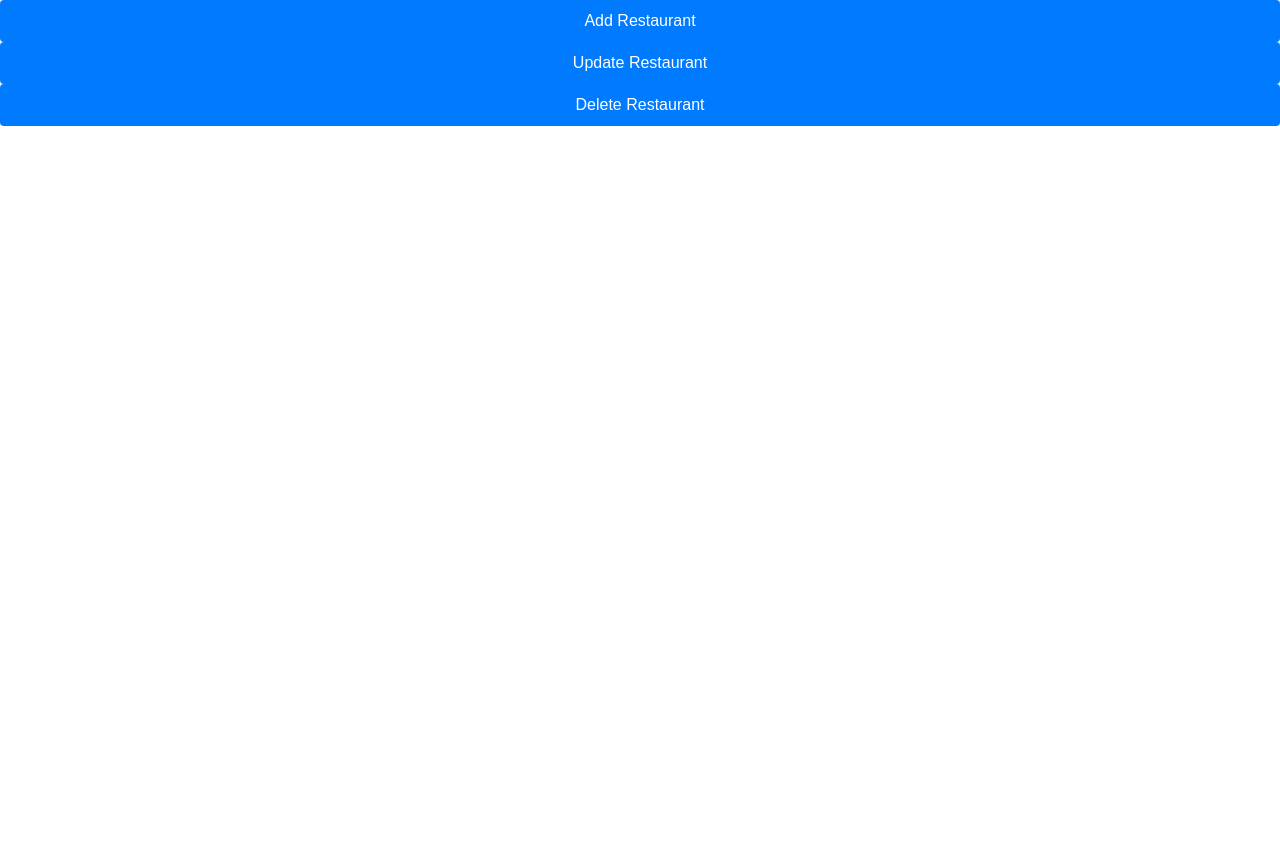
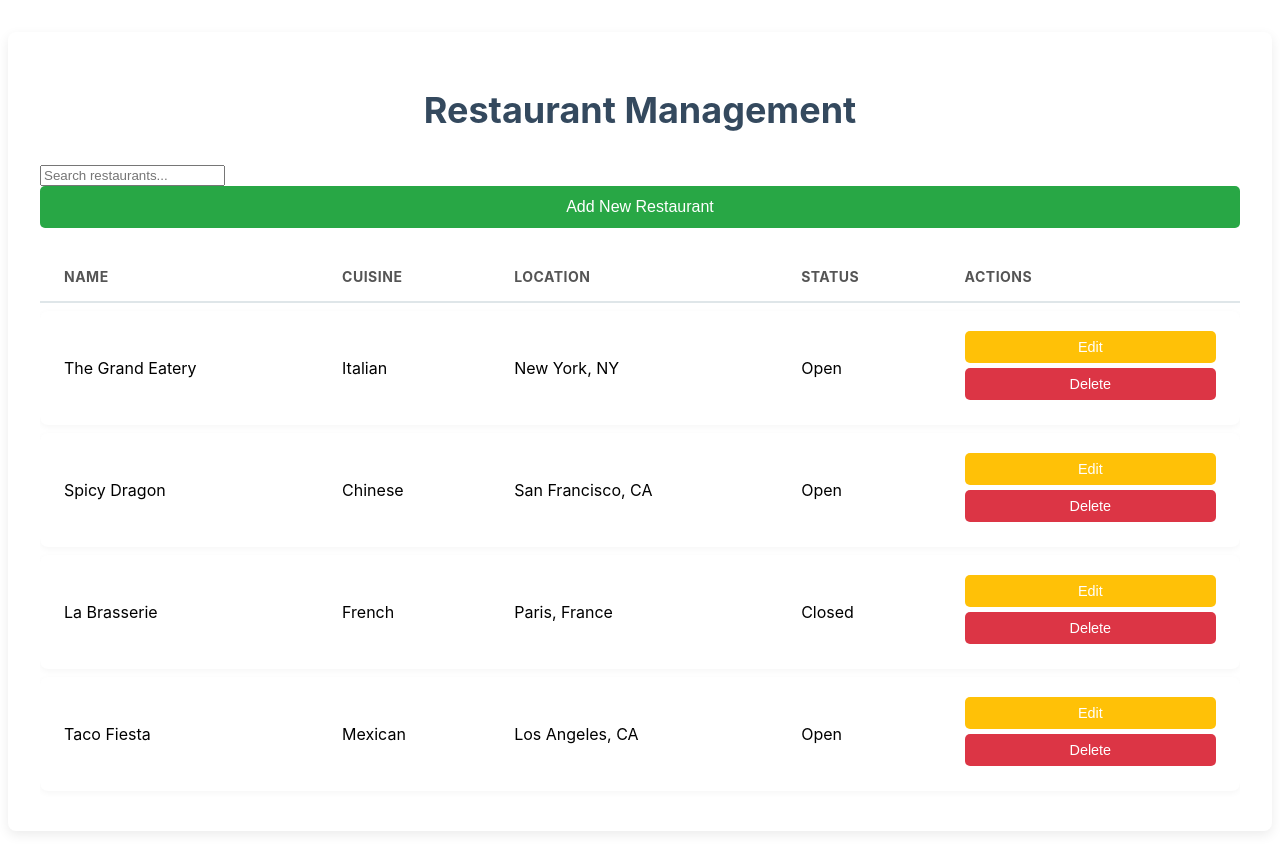
Before and after one commit to JafarMahmood123/AdminDashBoard_Hotel_Restaurant_Reservation, a React (Create React App) app: page /restaurant-management in a window 1280 px wide. Before the commit the page ends 800 px from the top, so only its background shows below. Built offline with nearby package versions, Linux system fonts and the light colour scheme.

Commit message:
Add Hotel and Restaurant Management Pages

```diff
--- a/src/App.js
+++ b/src/App.js
@@ -1,9 +1,9 @@
 import { BrowserRouter as Router, Routes, Route } from "react-router-dom";
 import LogInPage from "./pages/LogInPage/LogInPage.js";
 import HomePage from "./pages/HomePage/HomePage.jsx";
-import RestaurantManagement from "./pages/RestaurantManagement/RestaurantManagement.js";
-import HotelManagement from "./pages/HotelManagement/HotelManagement.js";
 import UserManagementPage from "./pages/UserManagementPage/UserManagementPage.jsx";
+import RestaurantManagementPage from "./pages/RestaurantManagementPage/RestaurantManagementPage.jsx";
+import HotelManagementPage from "./pages/HotelManagementPage/HotelManagementPage.jsx";
 
 function App() {
   return (
@@ -13,8 +13,8 @@ function App() {
           <Route path="/login" element={<LogInPage />} />
           <Route path="/homepage" element={<HomePage />} />
           <Route path="/user-management" element={<UserManagementPage />} />
-          <Route path="/restaurant-management" element={<RestaurantManagement />} />
-          <Route path="/hotel-management" element={<HotelManagement />} />
+          <Route path="/restaurant-management" element={<RestaurantManagementPage />} />
+          <Route path="/hotel-management" element={<HotelManagementPage />} />
           <Route path="/event-management" element={<HomePage />} />
           <Route path="/" element={<LogInPage />} />
         </Routes>
--- a/src/pages/HotelManagement/HotelManagement.js
+++ /dev/null
@@ -1,12 +0,0 @@
-const HotelManagement = () => {
-
-  return (
-    <div>
-        <button type="submit">Add Hotel</button>
-        <button type="submit">Update Hotel</button>
-        <button type="submit">Delete Hotel</button>
-    </div>
-  );
-};
-
-export default HotelManagement;
--- /dev/null
+++ b/src/pages/HotelManagementPage/HotelManagementPage.css
@@ -0,0 +1,18 @@
+/* --- Main Page Container for Hotel Management --- */
+.hotel-management-page {
+  max-width: 1200px;
+  margin: 2rem auto; /* Center the content */
+  padding: 2rem;
+  background-color: var(--bg-color, #ffffff);
+  border-radius: var(--border-radius, 8px);
+  box-shadow: var(--shadow, 0 4px 12px rgba(0, 0, 0, 0.08));
+}
+
+/* --- Page Header --- */
+.hotel-management-header h1 {
+  font-size: 2.25rem;
+  font-weight: 700;
+  color: var(--text-color, #34495e);
+  text-align: center;
+  margin-bottom: 2rem;
+}
--- /dev/null
+++ b/src/pages/HotelManagementPage/HotelManagementPage.jsx
@@ -0,0 +1,68 @@
+import React, { useMemo } from 'react';
+import Table from '../../components/Table/Table'; // Reusing our Table component
+import './HotelManagementPage.css'; // Page-specific styles
+
+// Sample data for hotels - replace with your actual data
+const hotels = [
+  { id: 1, name: 'The Royal Pinnacle', location: 'Dubai, UAE', rating: 5, status: 'Available' },
+  { id: 2, name: 'Sunset Lodge', location: 'Santorini, Greece', rating: 5, status: 'Booked Out' },
+  { id: 3, name: 'Mountain Retreat', location: 'Aspen, CO', rating: 4, status: 'Available' },
+  { id: 4, name: 'Oceanview Getaway', location: 'Malibu, CA', rating: 4, status: 'Maintenance' },
+];
+
+const HotelManagementPage = () => {
+  // Define the columns for the hotel table
+  const columns = useMemo(
+    () => [
+      {
+        header: 'Name',
+        accessor: 'name',
+      },
+      {
+        header: 'Location',
+        accessor: 'location',
+      },
+      {
+        header: 'Rating',
+        accessor: 'rating',
+        // Example of custom rendering to add a star icon
+        Cell: ({ row }) => <span>{row.rating} ★</span>,
+      },
+      {
+        header: 'Status',
+        accessor: 'status',
+      },
+      {
+        header: 'Actions',
+        accessor: 'actions',
+        // Use a custom Cell renderer for the action buttons
+        Cell: ({ row }) => (
+          <div className="action-buttons">
+            <button className="edit-btn" onClick={() => alert(`Editing hotel ${row.id}`)}>Edit</button>
+            <button className="delete-btn" onClick={() => alert(`Deleting hotel ${row.id}`)}>Delete</button>
+          </div>
+        ),
+      },
+    ],
+    []
+  );
+
+  return (
+    <div className="hotel-management-page">
+      <header className="hotel-management-header">
+        <h1>Hotel Management</h1>
+      </header>
+
+      <div className="toolbar">
+        <div className="search-bar">
+          <input type="text" placeholder="Search hotels..." />
+        </div>
+        <button className="add-user-btn">Add New Hotel</button>
+      </div>
+
+      <Table columns={columns} data={hotels} />
+    </div>
+  );
+};
+
+export default HotelManagementPage;
--- a/src/pages/RestaurantManagement/RestaurantManagement.js
+++ /dev/null
@@ -1,12 +0,0 @@
-const RestaurantManagement = () => {
-
-  return (
-    <div>
-        <button type="submit">Add Restaurant</button>
-        <button type="submit">Update Restaurant</button>
-        <button type="submit">Delete Restaurant</button>
-    </div>
-  );
-};
-
-export default RestaurantManagement;
--- /dev/null
+++ b/src/pages/RestaurantManagementPage/RestaurantManagementPage.css
@@ -0,0 +1,23 @@
+/* --- Main Page Container for Restaurant Management --- */
+.restaurant-management-page {
+  max-width: 1200px;
+  margin: 2rem auto; /* Center the content */
+  padding: 2rem;
+  background-color: var(--bg-color, #ffffff);
+  border-radius: var(--border-radius, 8px);
+  box-shadow: var(--shadow, 0 4px 12px rgba(0, 0, 0, 0.08));
+}
+
+/* --- Page Header --- */
+.restaurant-management-header h1 {
+  font-size: 2.25rem;
+  font-weight: 700;
+  color: var(--text-color, #34495e);
+  text-align: center;
+  margin-bottom: 2rem;
+}
+
+/* The styles for the toolbar, search bar, and add button
+  are inherited from the global styles or UserManagementPage.css,
+  but you can override them here if needed.
+*/
--- /dev/null
+++ b/src/pages/RestaurantManagementPage/RestaurantManagementPage.jsx
@@ -0,0 +1,66 @@
+import React, { useMemo } from 'react';
+import Table from '../../components/Table/Table'; // Reusing our Table component
+import './RestaurantManagementPage.css'; // Page-specific styles
+
+// Sample data for restaurants - replace with your actual data
+const restaurants = [
+  { id: 1, name: 'The Grand Eatery', cuisine: 'Italian', location: 'New York, NY', status: 'Open' },
+  { id: 2, name: 'Spicy Dragon', cuisine: 'Chinese', location: 'San Francisco, CA', status: 'Open' },
+  { id: 3, name: 'La Brasserie', cuisine: 'French', location: 'Paris, France', status: 'Closed' },
+  { id: 4, name: 'Taco Fiesta', cuisine: 'Mexican', location: 'Los Angeles, CA', status: 'Open' },
+];
+
+const RestaurantManagementPage = () => {
+  // Define the columns for the restaurant table
+  const columns = useMemo(
+    () => [
+      {
+        header: 'Name',
+        accessor: 'name',
+      },
+      {
+        header: 'Cuisine',
+        accessor: 'cuisine',
+      },
+      {
+        header: 'Location',
+        accessor: 'location',
+      },
+      {
+        header: 'Status',
+        accessor: 'status',
+      },
+      {
+        header: 'Actions',
+        accessor: 'actions',
+        // Use a custom Cell renderer for the action buttons
+        Cell: ({ row }) => (
+          <div className="action-buttons">
+            <button className="edit-btn" onClick={() => alert(`Editing restaurant ${row.id}`)}>Edit</button>
+            <button className="delete-btn" onClick={() => alert(`Deleting restaurant ${row.id}`)}>Delete</button>
+          </div>
+        ),
+      },
+    ],
+    []
+  );
+
+  return (
+    <div className="restaurant-management-page">
+      <header className="restaurant-management-header">
+        <h1>Restaurant Management</h1>
+      </header>
+
+      <div className="toolbar">
+        <div className="search-bar">
+          <input type="text" placeholder="Search restaurants..." />
+        </div>
+        <button className="add-user-btn">Add New Restaurant</button>
+      </div>
+
+      <Table columns={columns} data={restaurants} />
+    </div>
+  );
+};
+
+export default RestaurantManagementPage;
```
